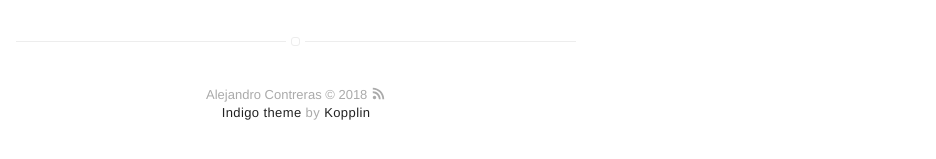
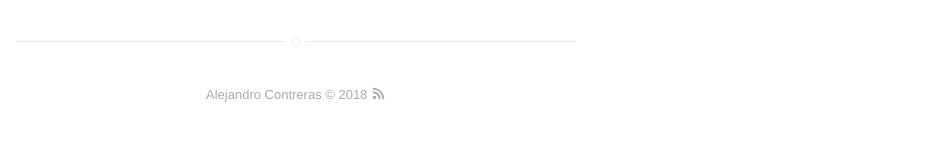
Before and after one commit to alexkhantreras/alexkhantreras.github.io, a Jekyll site: the page built from FAQ.md, in a window 1280 px wide. Shown: the part 386-545 px from the top of the page, without its empty margins (344-1280 px from the left). Built offline with Jekyll 4.4.1, drawn with Linux system fonts in a browser that asks for light colours; our own code applies the rules of GitHub Pages for plain Markdown files.

Commit message:
Footer edit

```diff
--- a/_config.yml
+++ b/_config.yml
@@ -1,6 +1,6 @@
 # main text of home
 name: Alejandro Contreras
-bio: Physics/ME -> Data Analytics, while hanging, reading, and rock climbing.
+bio: Physics/ME -> Data Analytics, while hanging, reading, and rock climbing
 
 # twitter summary info
 description: Yo
--- a/_includes/footer.html
+++ b/_includes/footer.html
@@ -1,7 +1,8 @@
 <footer class="footer-main">
     {{ site.name }} © {{ site.time | date: '%Y' }} <a class="link" href="{{ site.url }}/feed.xml" target="_blank"><svg class="icon icon-rss"><use xlink:href="#icon-rss"></use></svg></a>
 
-    <p class="extra">
+<!--    <p class="extra">
         <a class="link" href="https://github.com/sergiokopplin/indigo">Indigo theme</a> by <a class="link" href="https://github.com/sergiokopplin/indigo">Kopplin</a>
     </p>
+-->
 </footer>
```
